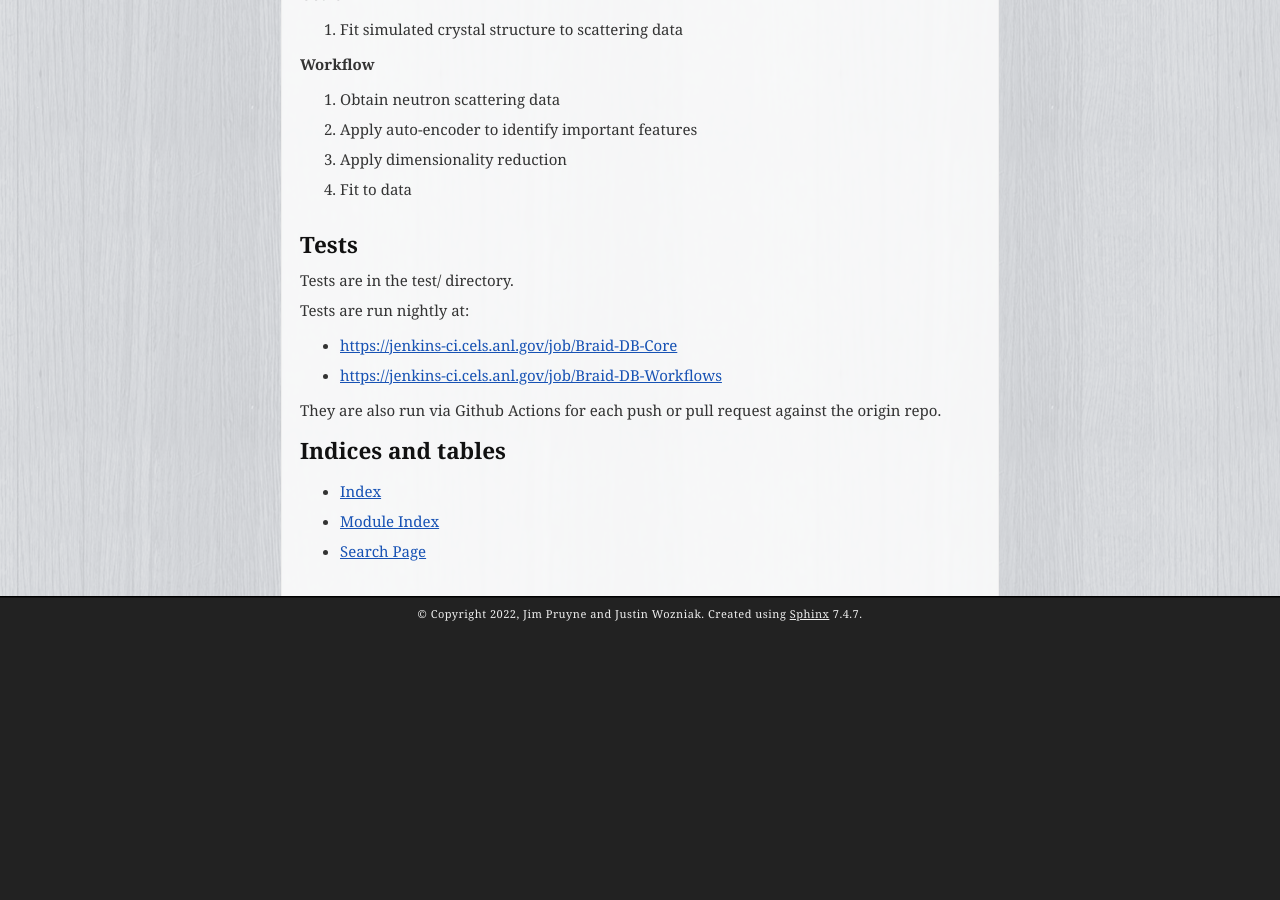
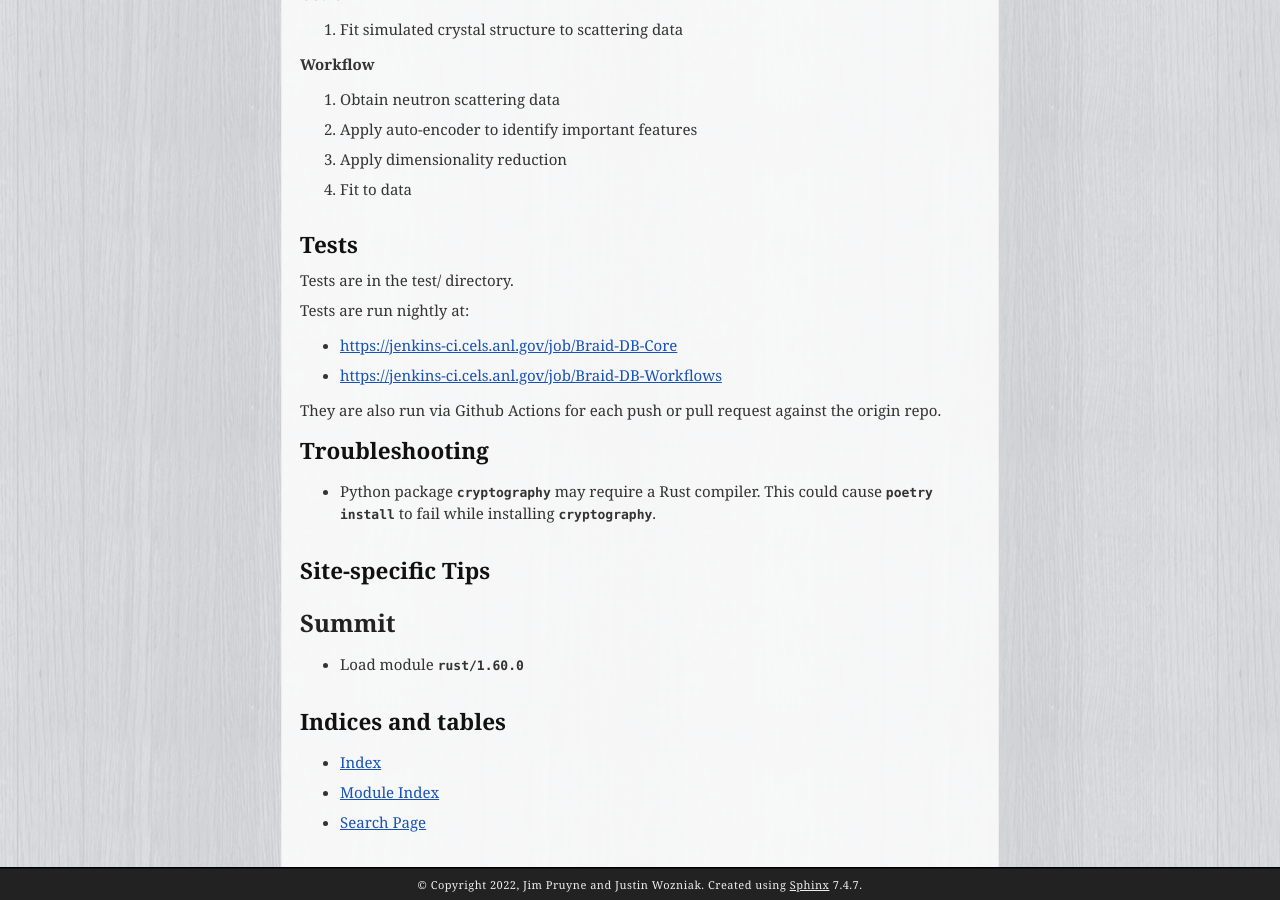
Before and after one commit to ANL-Braid/DB, a Sphinx documentation site: the page built from docs/source/index.rst, in a window 1280 px wide and 900 px high, scrolled down 5671 px. Built offline with Sphinx 7.4.7, drawn with Linux system fonts in a browser that asks for light colours; before the commit the page ends 6300 px from its top, so only the background shows below that.

Commit message:
Start on Sections Troubleshooting and Sites

```diff
--- a/docs/source/index.rst
+++ b/docs/source/index.rst
@@ -120,7 +120,18 @@ Tests are run nightly at:
 
 They are also run via Github Actions for each push or pull request against the origin repo.
 
+Troubleshooting
+===============
 
+* Python package `cryptography` may require a Rust compiler.  This could cause `poetry install` to fail while installing `cryptography`.
+
+Site-specific Tips
+==================
+
+Summit
+------
+
+* Load module `rust/1.60.0`
 
 
 Indices and tables
```
